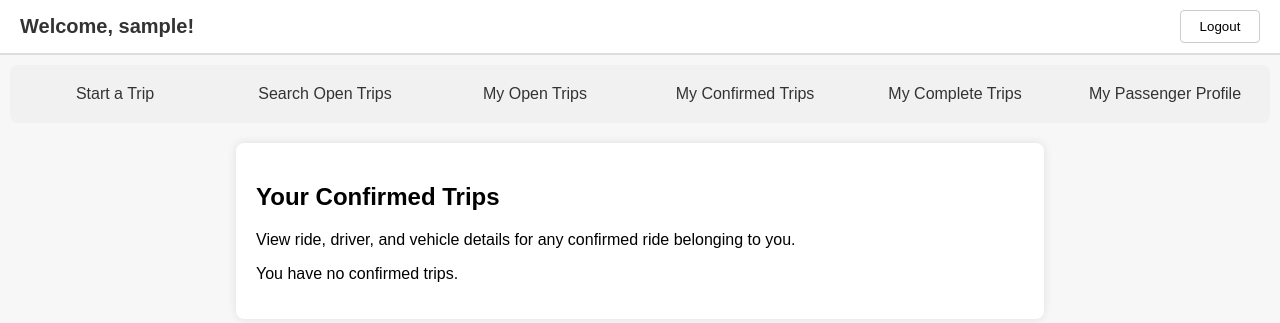
After one commit to zizicc/ride-sharing-app, a Django app: page /passenger/myConfirmedTrip/ in a window 1280 px wide. The commit adds this page. Shown: the top 323 px of the page. Run offline with Django 5.2, Linux system fonts and the light colour scheme; the visitor is signed in with stand-in values (Sample User, id 1); data that the repository does not hold is empty.

Commit message:
8-User should be able to make a selection to view any non-complete ride they belong to 12-User should be able to view all ride details + driver and vehicle details for any confirmed ride they belong to

```diff
--- a/docker-deploy/web-app/ride_sharing_app/models.py
+++ b/docker-deploy/web-app/ride_sharing_app/models.py
@@ -60,6 +60,7 @@ class TripUsers(models.Model):
     tu_id = models.AutoField(primary_key=True)
     trip = models.ForeignKey(Trip, on_delete=models.CASCADE)  # 关联 Trip
     user = models.ForeignKey(User, on_delete=models.CASCADE)  # 关联 User（乘客）
+    passenger_number = models.IntegerField(default=1)
 
     def __str__(self):
         return f"User {self.user.username} in Trip {self.trip.t_id}"
--- a/docker-deploy/web-app/ride_sharing_app/urls.py
+++ b/docker-deploy/web-app/ride_sharing_app/urls.py
@@ -41,5 +41,7 @@ urlpatterns = [
     path('passenger/edit/', views.edit_passenger, name='edit_passenger'),
     path('passenger/search/', views.search_passenger, name='search_passenger'),
     path('passenger/myOpenTrip/', views.myOpenTrip_passenger, name='myOpenTrip_passenger'),
+    path('passenger/myConfirmedTrip/', views.myConfirmedTrip_passenger, name='myConfirmedTrip_passenger'),
+    path('passenger/myCompleteTrip/', views.myCompleteTrip_passenger, name='myCompleteTrip_passenger'),
     path('join_trip_as_sharer/<int:trip_id>/', views.join_trip_as_sharer, name='join_trip_as_sharer'),
 ]
--- a/docker-deploy/web-app/ride_sharing_app/views.py
+++ b/docker-deploy/web-app/ride_sharing_app/views.py
@@ -6,7 +6,8 @@ from django.contrib import messages
 from .models import UserProfile, DriverProfile, Vehicle, Trip, TripUsers
 from datetime import datetime
 from django.http import HttpResponse
-
+from django.contrib.auth import get_user_model
+User = get_user_model()
 # Views
 @login_required
 def home(request):
@@ -297,7 +298,7 @@ def start_trip(request):
         )
 
         # 乘客自动加入 TripUsers
-        TripUsers.objects.create(trip=new_trip, user=request.user)
+        TripUsers.objects.create(trip=new_trip, user=request.user,passenger_number=shareno)
 
         messages.success(request, "Trip successfully created and you have joined the trip!")
         return redirect("passenger_profile")
@@ -527,10 +528,11 @@ def join_trip_as_sharer(request, trip_id):
             trip.t_shareno += num_passengers
             trip.save()
 
-            if not TripUsers.objects.filter(trip=trip, user=request.user).exists():
-                TripUsers.objects.create(trip=trip, user=request.user)
+            if not TripUsers.objects.filter(trip=trip, user=request.user,passenger_number=num_passengers).exists():
+                TripUsers.objects.create(trip=trip, user=request.user,passenger_number=num_passengers)
 
             return redirect('search_passenger')
+
 
         except ValueError:
             return HttpResponse("Invalid input.", status=400)
@@ -540,7 +542,7 @@ def join_trip_as_sharer(request, trip_id):
 
 @login_required
 def myOpenTrip_passenger(request):
-    """ 获取当前用户参与的所有 open 状态的 trip 并处理编辑请求 """
+
     # trip_ids = TripUsers.objects.filter(user=request.user).values_list('trip_id', flat=True)
     # trips = Trip.objects.filter(t_id__in=trip_ids, t_status="open")
     trip_ids = TripUsers.objects.filter(user=request.user).values_list('trip_id', flat=True)
@@ -552,19 +554,72 @@ def myOpenTrip_passenger(request):
             return HttpResponse("Invalid request: trip_id is missing.", status=400)
         trip = get_object_or_404(Trip, t_id=trip_id)
 
-
-        # 确保用户只能编辑自己参与的 trip
         if not TripUsers.objects.filter(trip=trip, user=request.user).exists():
             return HttpResponse("You are not authorized to edit this trip.", status=403)
 
         trip.t_locationid = request.POST.get("t_locationid")
         trip.t_arrival_date_time = request.POST.get("t_arrival_date_time")
         # trip.t_shareno = request.POST.get("t_shareno")
-        trip.t_shareno = int(request.POST.get("t_shareno"))
+        # get past passenger number
+        trip_user = TripUsers.objects.filter(trip=trip, user=request.user).first()
+        past_passenger_num = trip_user.passenger_number if trip_user else 0
+        num_change = int(request.POST.get("t_shareno")) - past_passenger_num
+        trip.t_shareno = (trip.t_shareno or 0) + num_change
         print("DEBUG: POST DATA ->", request.POST)  # 查看提交的数据
-
 
         trip.save()
         # return redirect('myOpenTrip_passenger')  # 成功后刷新页面
 
     return render(request, "passenger/myOpenTrip.html", {"trips": trips})
+
+@login_required
+def myConfirmedTrip_passenger(request):
+
+    trip_ids = TripUsers.objects.filter(user=request.user).values_list('trip_id', flat=True)
+    trips = Trip.objects.filter(t_id__in=trip_ids, t_status="confirmed").order_by("t_arrival_date_time")
+    trip_data = []
+    for trip in trips:
+        driver_profile = None
+        vehicle = None
+
+        if trip.t_driverid:
+
+            driver_profile = DriverProfile.objects.filter(id=trip.t_driverid).first()
+            if driver_profile:
+                driver_user_info = User.objects.filter(id=driver_profile.user_id).first()
+                vehicle = Vehicle.objects.filter(driver_id=driver_profile.id).first()
+
+        trip_data.append({
+            "trip": trip,
+            "driver": driver_profile,
+            "vehicle": vehicle,
+            "driver_user_info":driver_user_info
+        })
+
+    return render(request, "passenger/myConfirmedTrip.html", {"trip_data": trip_data})
+
+@login_required
+def myCompleteTrip_passenger(request):
+
+    trip_ids = TripUsers.objects.filter(user=request.user).values_list('trip_id', flat=True)
+    trips = Trip.objects.filter(t_id__in=trip_ids, t_status="complete").order_by("-t_arrival_date_time")
+    trip_data = []
+    for trip in trips:
+        driver_profile = None
+        vehicle = None
+
+        if trip.t_driverid:
+
+            driver_profile = DriverProfile.objects.filter(id=trip.t_driverid).first()
+            if driver_profile:
+                driver_user_info = User.objects.filter(id=driver_profile.user_id).first()
+                vehicle = Vehicle.objects.filter(driver_id=driver_profile.id).first()
+
+        trip_data.append({
+            "trip": trip,
+            "driver": driver_profile,
+            "vehicle": vehicle,
+            "driver_user_info":driver_user_info
+        })
+
+    return render(request, "passenger/myCompleteTrip.html", {"trip_data": trip_data})
--- a/docker-deploy/web-app/templates/driver/myTrips.html
+++ b/docker-deploy/web-app/templates/driver/myTrips.html
@@ -19,6 +19,6 @@
             {% endfor %}
         </ul>
     {% else %}
-        <p>No ongoing rides found.</p>
+        <p>No complete rides found.</p>
     {% endif %}
 {% endblock %}
--- a/docker-deploy/web-app/templates/driver/ongoing.html
+++ b/docker-deploy/web-app/templates/driver/ongoing.html
@@ -12,7 +12,7 @@
             {% for trip in trips %}
                 <li>
                     <button class="toggle-btn" onclick="toggleDetails({{ forloop.counter }})">
-                        ▶ Ride {{ forloop.counter }}
+                        ▼ Ride {{ forloop.counter }}
                     </button>
 
                     {% if trip.t_status == "confirmed" %}
@@ -24,7 +24,7 @@
                         <span style="color: green;">(Completed)</span>
                     {% endif %}
 
-                    <div id="details-{{ forloop.counter }}" class="details" style="display: none; margin-left: 20px;">
+                    <div id="details-{{ forloop.counter }}" class="details" style="margin-left: 20px;">
                         <strong>Location ID:</strong> {{ trip.t_locationid }} <br>
                         <strong>Arrival Time:</strong> {{ trip.t_arrival_date_time }} <br>
                         <strong>Share Number:</strong> {{ trip.t_shareno }} <br>
@@ -41,7 +41,7 @@
             let details = document.getElementById("details-" + id);
             let button = document.querySelector(`button[onclick="toggleDetails(${id})"]`);
 
-            if (details.style.display === "none") {
+            if (details.style.display === "none" || details.style.display === "") {
                 details.style.display = "block";
                 button.innerHTML = "▼ Ride " + id;
             } else {
--- a/docker-deploy/web-app/templates/passenger/base.html
+++ b/docker-deploy/web-app/templates/passenger/base.html
@@ -98,6 +98,8 @@
         <a href="{% url 'start_trip' %}" class="tab">Start a Trip</a>
         <a href="{% url 'search_passenger' %}" class="tab">Search Open Trips</a>
         <a href="{% url 'myOpenTrip_passenger' %}" class="tab">My Open Trips</a>
+        <a href="{% url 'myConfirmedTrip_passenger' %}" class="tab">My Confirmed Trips</a>
+        <a href="{% url 'myCompleteTrip_passenger' %}" class="tab">My Complete Trips</a>
         <a href="{% url 'passenger_profile' %}" class="tab">My Passenger Profile</a>
     </div>
 
--- /dev/null
+++ b/docker-deploy/web-app/templates/passenger/myConfirmedTrip.html
@@ -0,0 +1,43 @@
+{% extends './base.html' %}
+
+{% block content %}
+    <h2>Your Confirmed Trips</h2>
+    <p>View ride, driver, and vehicle details for any confirmed ride belonging to you.</p>
+
+    {% if trip_data %}
+        <ul>
+            {% for item in trip_data %}
+                <li>
+                    <h3>Trip Detail:</h3>
+                    <strong>Location ID:</strong> {{ item.trip.t_locationid }}<br>
+                    <strong>Arrival Time:</strong> {{ item.trip.t_arrival_date_time }}<br>
+                    <strong>Share Number:</strong> {{ item.trip.t_shareno }}<br>
+
+                    {% if item.driver %}
+                        <h3>Driver Information:</h3>
+                        <strong>Name:</strong> {{ item.driver.user.username }}<br>
+                        <strong>License Number:</strong> {{ item.driver.license_number }}<br>
+                        <strong>Approved:</strong> {% if item.driver.is_approved %} ✅ Yes {% else %} ❌ No {% endif %}<br>
+                    {% else %}
+                        <strong>Driver:</strong> Not Assigned Yet<br>
+                    {% endif %}
+
+                    {% if item.vehicle %}
+                        <h3>Vehicle Information:</h3>
+                        <strong>Type:</strong> {{ item.vehicle.vehicle_type }}<br>
+                        <strong>License Plate:</strong> {{ item.vehicle.license_plate }}<br>
+                        <strong>Max Passengers:</strong> {{ item.vehicle.max_passengers }}<br>
+                        {% if item.vehicle.additional_info %}
+                            <strong>Special Info:</strong> {{ item.vehicle.additional_info }}<br>
+                        {% endif %}
+                    {% else %}
+                        <strong>Vehicle:</strong> Not Assigned Yet<br>
+                    {% endif %}
+                </li>
+            {% endfor %}
+        </ul>
+    {% else %}
+        <p>You have no confirmed trips.</p>
+    {% endif %}
+
+{% endblock %}
```
Also changed, not shown: docker-deploy/web-app/templates/passenger/myCompleteTrip.html (added, +42 -0 lines), docker-deploy/web-app/ride_sharing_app/migrations/0001_initial.py (deleted), docker-deploy/web-app/ride_sharing_app/migrations/0002_remove_driverprofile_additional_info_and_more.py (deleted), docker-deploy/web-app/ride_sharing_app/migrations/0003_trip.py (deleted), docker-deploy/web-app/ride_sharing_app/migrations/0004_userprofile.py (deleted), docker-deploy/web-app/ride_sharing_app/migrations/0005_alter_vehicle_driver.py (deleted), docker-deploy/web-app/ride_sharing_app/migrations/0005_trip_t_vehicleid_alter_trip_t_driverid.py (deleted), docker-deploy/web-app/ride_sharing_app/migrations/0006_driver.py (deleted), docker-deploy/web-app/ride_sharing_app/migrations/0006_remove_trip_t_tripusersid_trip_t_vehicleid_and_more.py (deleted), docker-deploy/web-app/ride_sharing_app/migrations/0007_delete_driver.py (deleted), docker-deploy/web-app/ride_sharing_app/migrations/0008_merge_20250203_2221.py (deleted), docker-deploy/web-app/ride_sharing_app/migrations/__init__.py (deleted).
